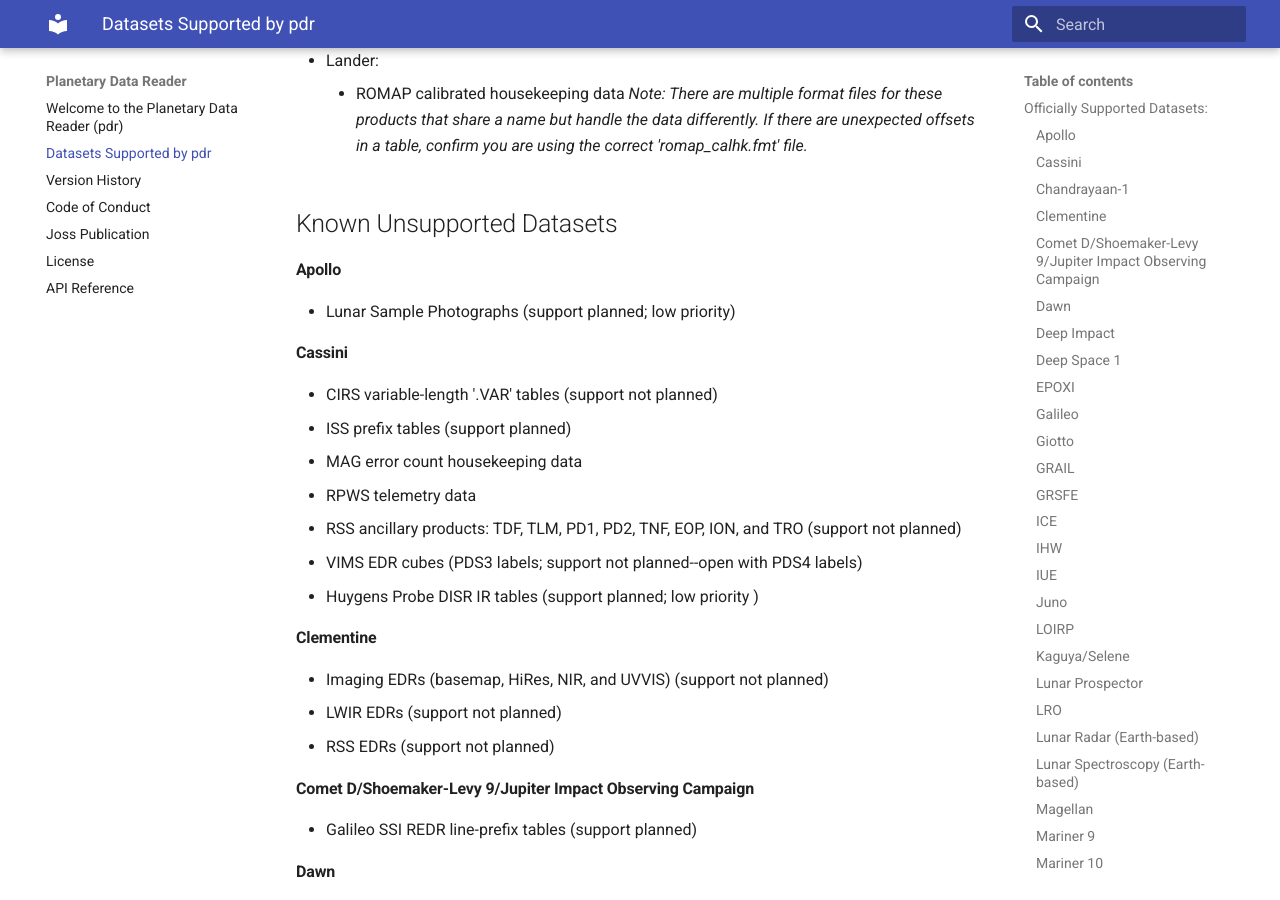
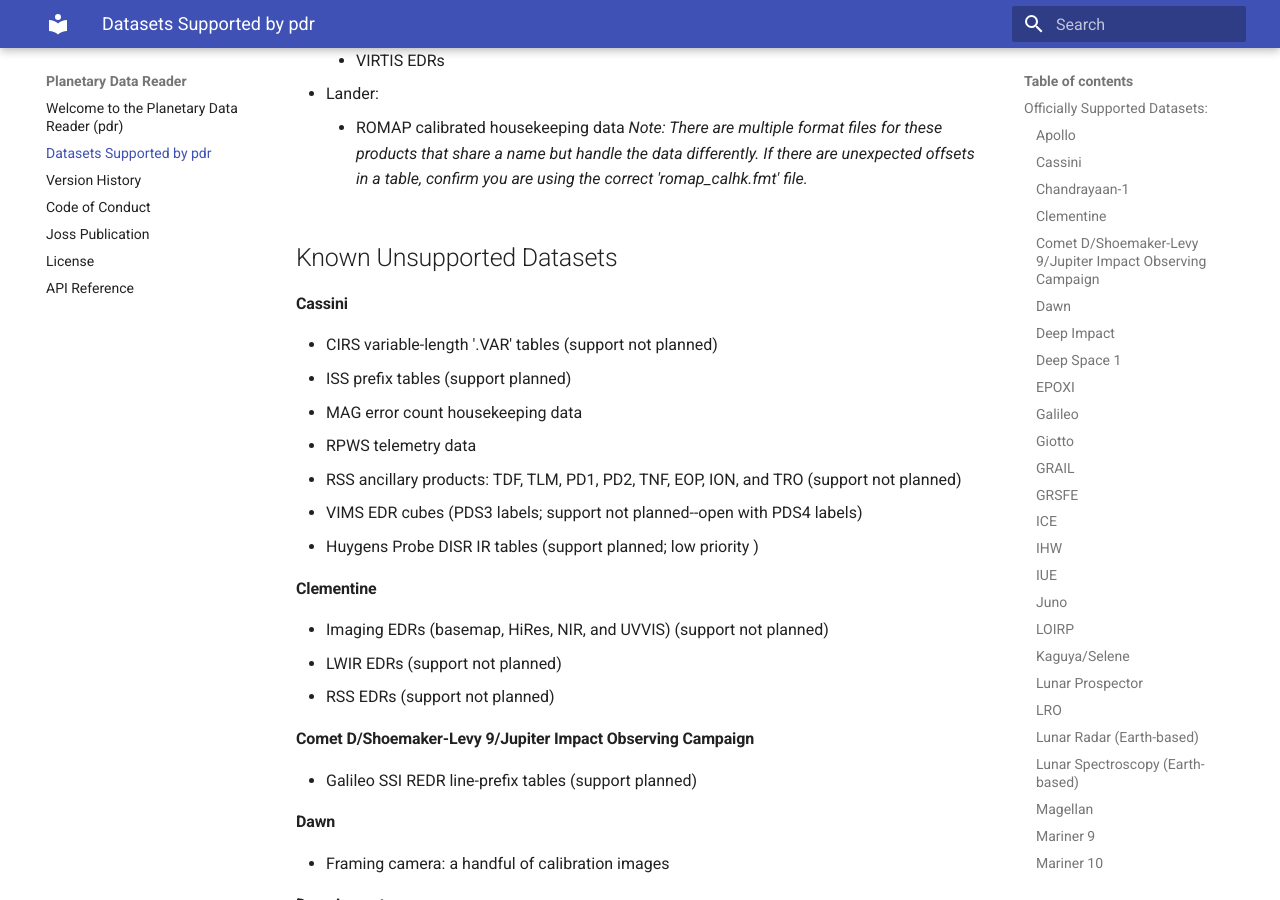
Before and after one commit to MillionConcepts/pdr, an MkDocs documentation site: the page built from docs/supported_datasets.md, in a window 1280 px wide and 900 px high, scrolled down 19883 px. Built offline with MkDocs 1.6.1 and Material for MkDocs 9.7.7, drawn with Linux system fonts in a browser that asks for light colours; some of the changed text lies outside the part shown.

Commit message:
add apollo lunar sample photographs to supported sets

```diff
--- a/docs/supported_datasets.md
+++ b/docs/supported_datasets.md
@@ -596,8 +597,6 @@
       'romap_calhk.fmt' file.*
 
 ## Known Unsupported Datasets
-#### Apollo
-  - Lunar Sample Photographs (support planned; low priority)
 #### Cassini
   - CIRS variable-length '.VAR' tables (support not planned)
   - ISS prefix tables (support planned)
```
Also changed, not shown: other parts of docs/supported_datasets.md (+1 -0 lines), docs/version_history.md (+1 -0 lines).
